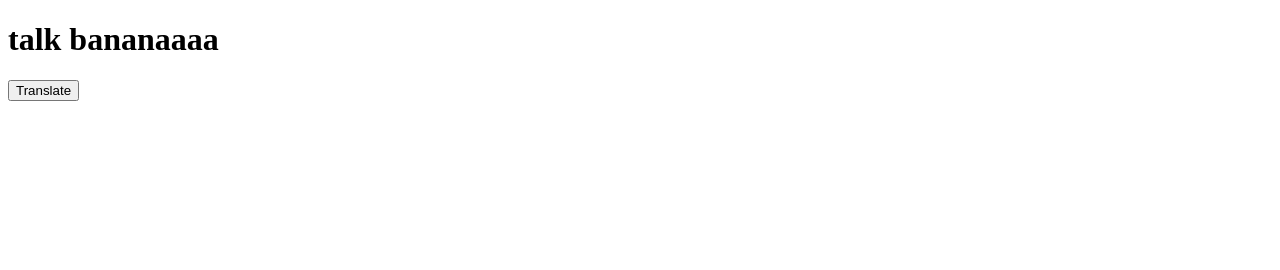
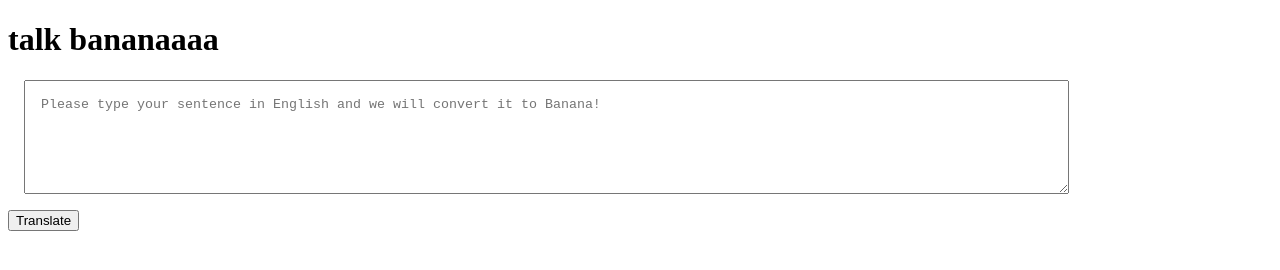
Before and after one commit to TJain02/Banana-Speak, a plain HTML site: page index.html in a window 1280 px wide. Drawn offline with Linux system fonts and the light colour scheme.

Commit message:
taking input and console

```diff
--- a/app.js
+++ b/app.js
@@ -1 +1,8 @@
-var btnTranslate= querySelector
+var btnTranslate=document.querySelector("#btn-translate");
+var txtInput=document.querySelector("#txt-input")
+
+function clickEventHandler(){
+    console.log("clicked!");
+    console.log("input:", txtInput.value);
+}
+btnTranslate.addEventListener("click",clickEventHandler )
--- a/index.html
+++ b/index.html
@@ -5,10 +5,21 @@
     <meta http-equiv="X-UA-Compatible" content="IE=edge">
     <meta name="viewport" content="width=device-width, initial-scale=1.0">
     <title>banana speak</title>
+    <style>
+        textarea{
+            width: 80%;
+            height:10vh;
+            display:block;
+            margin:1rem;
+            padding:1rem;
+        }
+    </style>
 </head>
 <body>
     <h1>talk bananaaaa</h1>
-    <button id="btnTranslate">Translate</button>
+    <textarea
+    id="txt-input" placeholder="Please type your sentence in English and we will convert it to Banana!"></textarea>
+    <button id="btn-translate">Translate</button>
     <script src="app.js" type="text/javascript"></script>
 </body>
 </html>
```
